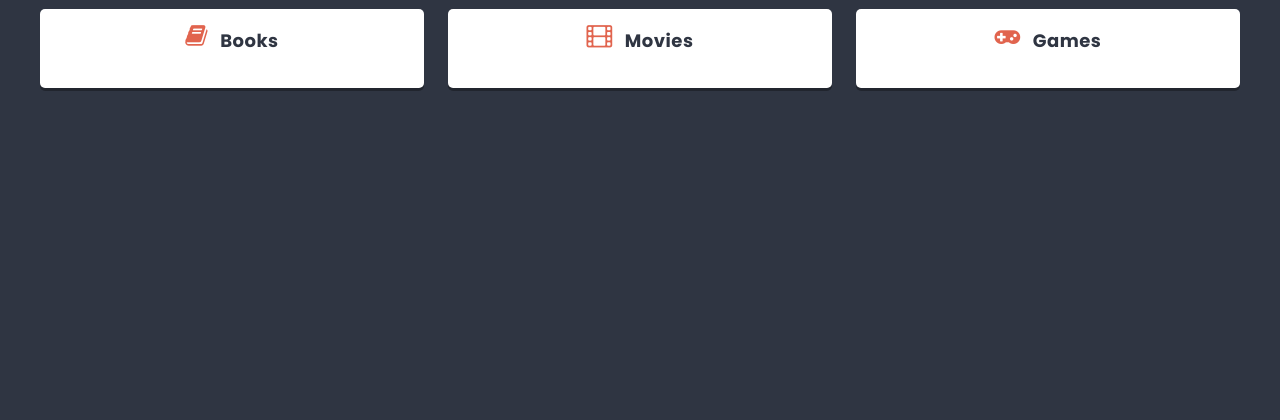
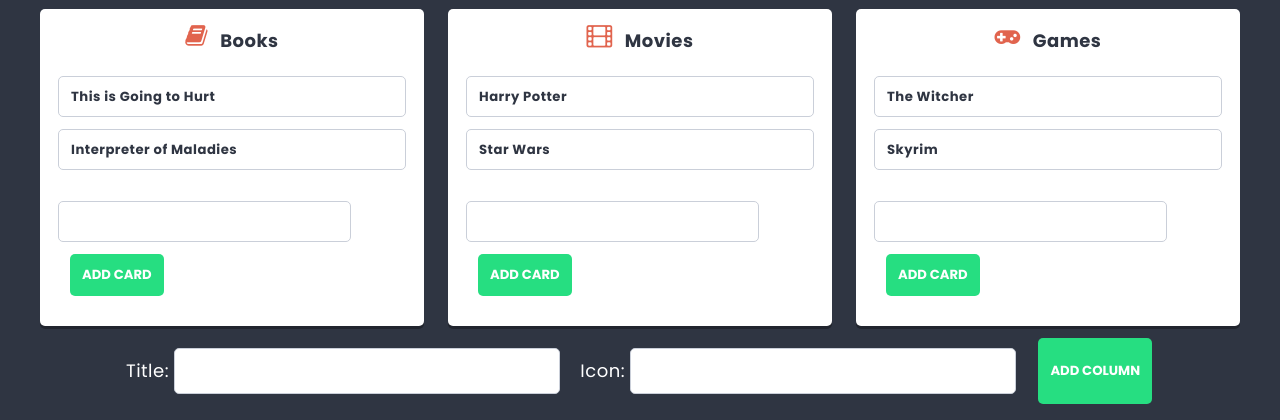
Before and after one commit to WiktoriaOpalinska1/modul-11, a React (Create React App) app: page / in a window 1280 px wide. Shown: the part 532-952 px from the top of the page. Before the commit the page ends 800 px from the top, so only its background shows below. Built offline with nearby package versions, Linux system fonts and the light colour scheme.

Commit message:
Without 11.7

```diff
--- /dev/null
+++ b/src/components/Card/Card.js
@@ -0,0 +1,9 @@
+import styles from './Card.module.scss';
+
+const Card = props => {
+    return(
+        <li className={styles.card}>{props.title}</li>
+    );
+};
+
+export default Card;
--- /dev/null
+++ b/src/components/Card/Card.module.scss
@@ -0,0 +1,13 @@
+@import '../../styles/settings.scss';
+
+.card {
+    position: relative;
+    background: $color-light;
+    border: 1px solid lighten($color-dark, 60%);
+    padding: $base-size;
+    margin: 0 0 $base-size 0;
+    border-radius: $radius;
+    display: flex;
+    justify-content: space-between;
+    font-weight: bold;
+}
--- /dev/null
+++ b/src/components/CardForm/CardForm.js
@@ -0,0 +1,21 @@
+import styles from './CardForm.module.scss';
+import { useState } from 'react';
+import TextInput from '../TextInput/TextInput';
+import Button from '../Button/Button';
+
+const CardForm = props => {
+    const [title, setTitle] = useState('');
+    const handleSubmit = e => {
+        e.preventDefault();
+        props.action({ title: title }, props.columnId);
+        setTitle('');
+    };
+	return (
+        <form className={styles.columnForm} onSubmit={handleSubmit}>
+            <TextInput value={title} onChange={e => setTitle(e.target.value)} />
+            <Button>Add card</Button>
+        </form>
+	);
+};
+
+export default CardForm;
--- a/src/components/Column/Column.js
+++ b/src/components/Column/Column.js
@@ -1,10 +1,17 @@
 import styles from './Column.module.scss';
+import Card from '../Card/Card';
+import CardForm from '../CardForm/CardForm';
 
 const Column = props => {
     return(
         <article className={styles.column}>
             <h2 className={styles.title}>
-                <span className={styles.icon + ' fa fa-' + props.icon}></span>{props.title}</h2>
+                <span className={styles.icon + ' fa fa-' + props.icon}></span>{props.title}
+            </h2>
+            <ul className={styles.cards}>
+                {props.cards.map(card => <Card key={card.id} title={card.title}/>)}
+            </ul>
+            <CardForm columnId={props.id} action={props.addCard}/>
         </article>
     );
 };
--- /dev/null
+++ b/src/components/ColumnForm/ColumnForm.js
@@ -0,0 +1,24 @@
+import styles from './ColumnForm.module.scss';
+import { useState } from 'react';
+import Button from '../Button/Button';
+import TextInput from '../TextInput/TextInput';
+
+const ColumnForm = props => {
+    const [title, setTitle] = useState('');
+    const[icon, setIcon] = useState('')
+    const handleSubmit = e => {
+        e.preventDefault();
+        props.action({title: title, icon: icon})
+        setTitle('');
+        setIcon('');
+    };
+	return (
+        <form className={styles.columnForm} onSubmit={handleSubmit}>
+            <span>Title: <TextInput value={title} onChange={e => setTitle(e.target.value)} /> </span>
+            <span>Icon: <TextInput value={icon} onChange={e => setIcon(e.target.value)} /></span>
+            <Button>Add column</Button>
+        </form>
+	);
+};
+
+export default ColumnForm;
--- /dev/null
+++ b/src/components/ColumnForm/ColumnForm.module.scss
@@ -0,0 +1,8 @@
+.columnForm{
+    display: flex;
+    justify-content: center;
+    span{
+        margin: 10px;
+        font-size: 18px;
+    }
+}
--- a/src/components/List/List.js
+++ b/src/components/List/List.js
@@ -1,8 +1,56 @@
 import styles from './List.module.scss';
 import '../Column/Column'
 import Column from '../Column/Column';
+import ColumnForm from '../ColumnForm/ColumnForm';
+import { useState } from 'react';
+import shortid from 'shortid';
 
 const List = () => {
+    const [columns, setColumns] = useState([
+        {
+            id: 1,
+            title: 'Books',
+            icon: 'book',
+            cards: [
+                { id: 1, title: 'This is Going to Hurt' },
+                { id: 2, title: 'Interpreter of Maladies' }
+            ]
+        },
+        {
+            id: 2,
+            title: 'Movies',
+            icon: 'film',
+            cards: [
+                { id: 1, title: 'Harry Potter' },
+                { id: 2, title: 'Star Wars' }
+            ]
+        },
+        {
+            id: 3,
+            title: 'Games',
+            icon: 'gamepad',
+            cards: [
+                { id: 1, title: 'The Witcher' },
+                { id: 2, title: 'Skyrim' }
+            ]
+        }
+    ]);
+
+    const addColumn = newColumn => {
+        setColumns([...columns, { id: shortid(), title: newColumn.title, icon: newColumn.icon, cards: [] }]);
+    }
+
+    const addCard = (newCard, columnId) => {
+        const columnsUpdated = columns.map(column => {
+            if(column.id === columnId)
+                return { ...column, cards: [...column.cards, { id: shortid(), title: newCard.title }]}
+            else
+                return column
+        })
+
+        setColumns(columnsUpdated);
+    };
+
     return(
         <div className={styles.List}>
             <header className={styles.header}>
@@ -10,10 +58,9 @@
             </header>
             <p className={styles.description}>Interesting things I want to check out</p>
             <section className={styles.columns}>
-                <Column title='Books' icon='book'/>
-                <Column title='Movies' icon='film'/>
-                <Column title='Games' icon='gamepad'/>
+                {columns.map(column => <Column key={column.id} title={column.title} icon={column.icon} cards={column.cards} action={addCard}/>)}
             </section>
+            <ColumnForm action={addColumn}/>
         </div>
     );
 };
--- a/src/components/TextInput/TextInput.js
+++ b/src/components/TextInput/TextInput.js
@@ -1,7 +1,7 @@
 import styles from './TextInput.module.scss';
 
-const TextInput = props => {
-    return (<input className={styles.input} placeholder={props.placeholder} type="text" />);
-};
+const TextInput = (props) => {
+    return <input className={styles.input} value={props.value} onChange={props.onChange} placeholder={props.placeholder} type="text" />
+}
 
 export default TextInput;
```
Also changed, not shown: src/components/CardForm/CardForm.module.scss (added).
